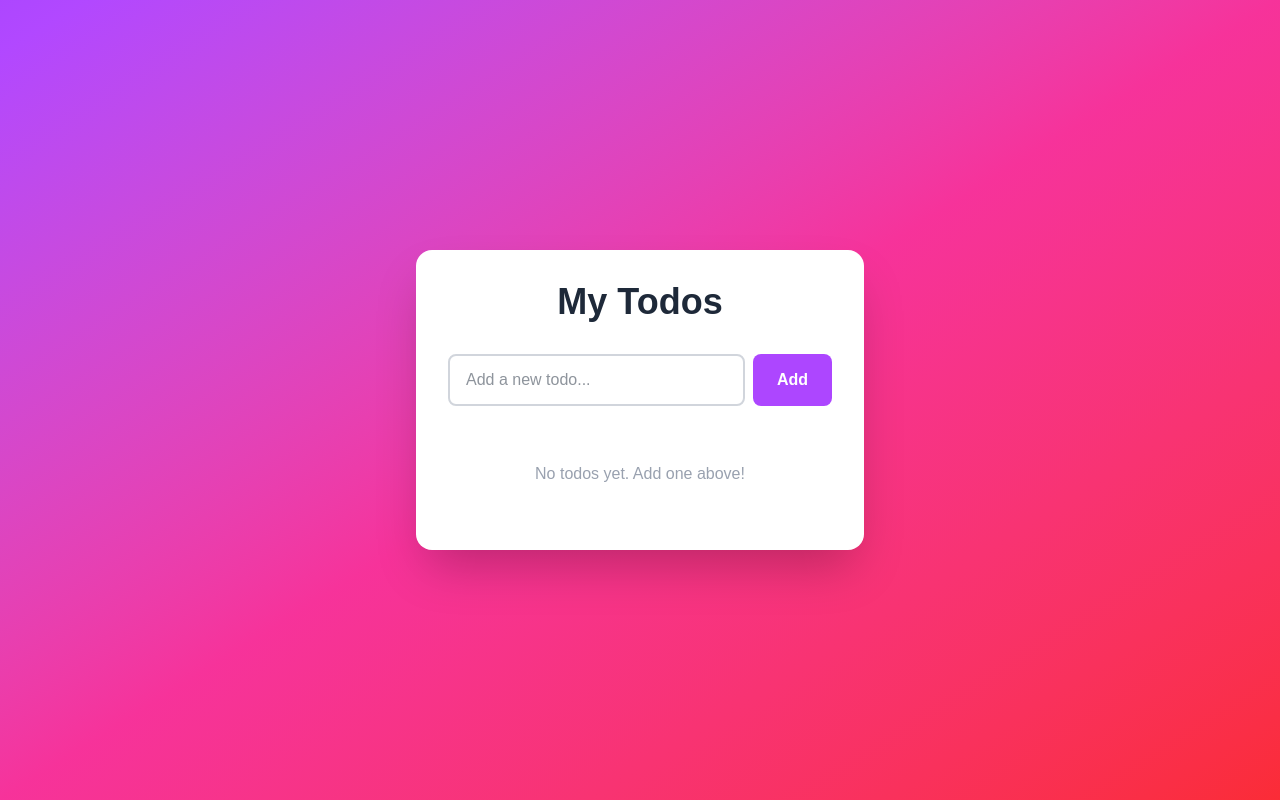
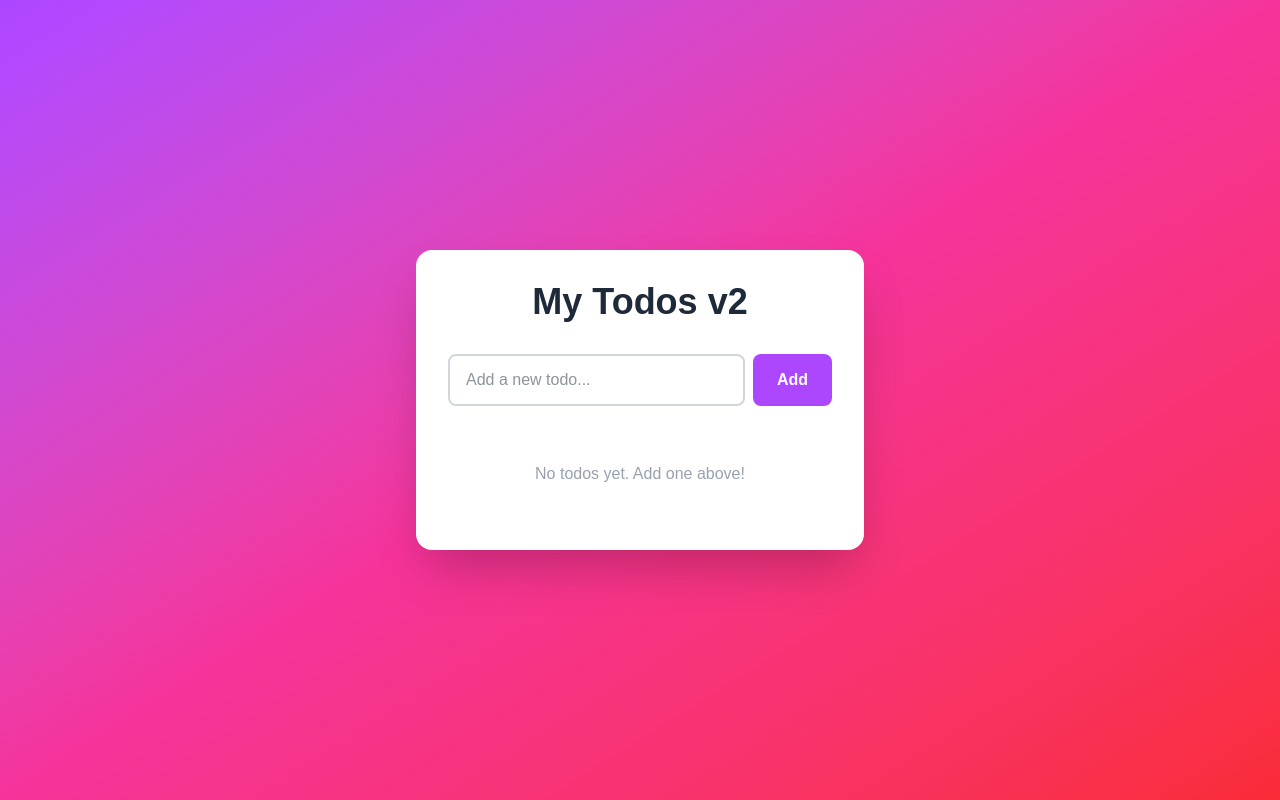
Before and after one commit to ns-test-org/testing-stand-130, a Next.js app in the folder packages/new-web-app-room/: page / in a window 1280 px wide. Built offline with nearby package versions, Linux system fonts and the light colour scheme.

Commit message:
AI chat session: Updated code and files

```diff
--- a/packages/new-web-app-room/src/app/page.tsx
+++ b/packages/new-web-app-room/src/app/page.tsx
@@ -32,7 +32,7 @@
   return (
     <div className="min-h-screen bg-gradient-to-br from-purple-500 via-pink-500 to-red-500 flex items-center justify-center p-4">
       <div className="bg-white rounded-2xl shadow-2xl w-full max-w-md p-8">
-        <h1 className="text-4xl font-bold text-gray-800 mb-8 text-center">My Todos</h1>
+        <h1 className="text-4xl font-bold text-gray-800 mb-8 text-center">My Todos v2</h1>
 
         <div className="flex gap-2 mb-6">
           <input
```
